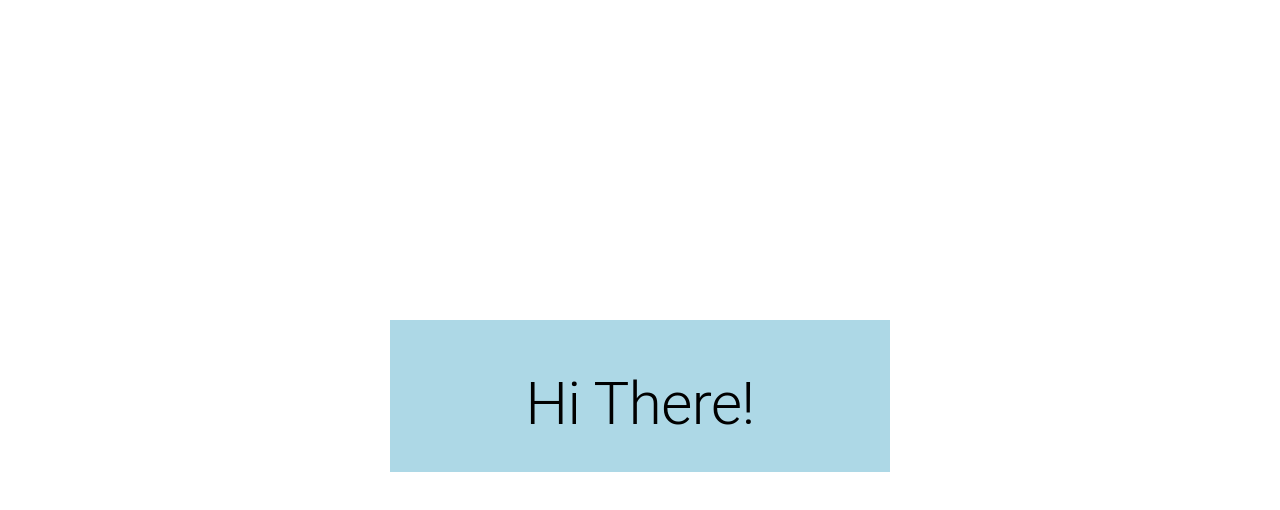
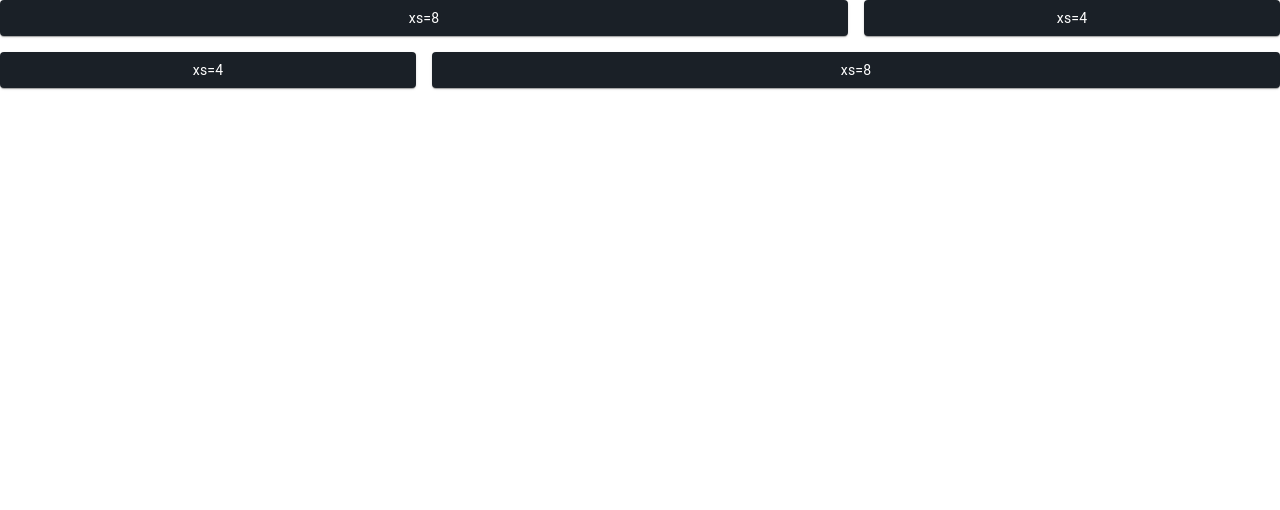
Before and after one commit to ravigunz/react-mui-03-grids, a React (Create React App) app: page / in a window 1280 px wide. Shown: the top 510 px of the page. Built offline with nearby package versions, Linux system fonts and the light colour scheme.

Commit message:
add basic grid

```diff
--- a/src/App.js
+++ b/src/App.js
@@ -1,33 +1,12 @@
-import logo from "./logo.svg";
 import "./App.css";
-import { Box } from "@mui/system";
-import { Typography } from "@mui/material";
+// import BoxSx from "./layouts/BoxSx";
+import BasicGrid from "./layouts/BasicGrid";
 
 function App() {
   return (
     <div className="App">
-      <Box
-        sx={{
-          mt: 40,
-          ml: "auto",
-          mr: "auto",
-          width: "500px",
-          bgcolor: "lightblue",
-          pt: 6,
-          pb: 4,
-          borderRadius: 0,
-          transition:
-            'border-radius 2s ease-in-out, transform 2s ease-in-out',
-          "&:hover": {
-            bgcolor: "#FF5733",
-            cursor: "pointer",
-            borderRadius: 100,
-            transform: "rotate(45deg)",
-          },
-        }}
-      >
-        <Typography variant="h2">Hi There!</Typography>
-      </Box>
+      {/* <BoxSx /> */}
+      <BasicGrid />
     </div>
   );
 }
--- /dev/null
+++ b/src/layouts/BasicGrid.js
@@ -0,0 +1,34 @@
+import * as React from 'react';
+import { styled } from '@mui/material/styles';
+import Box from '@mui/material/Box';
+import Paper from '@mui/material/Paper';
+import Grid from '@mui/material/Grid';
+
+const Item = styled(Paper)(({ theme }) => ({
+  backgroundColor: '#1A2027',
+  color: 'white',
+  ...theme.typography.body2,
+  padding: theme.spacing(1),
+  textAlign: 'center',
+}));
+
+export default function BasicGrid() {
+  return (
+    <Box sx={{ flexGrow: 1 }}>
+      <Grid container spacing={2}>
+        <Grid item xs={8}>
+          <Item>xs=8</Item>
+        </Grid>
+        <Grid item xs={4}>
+          <Item>xs=4</Item>
+        </Grid>
+        <Grid item xs={4}>
+          <Item>xs=4</Item>
+        </Grid>
+        <Grid item xs={8}>
+          <Item>xs=8</Item>
+        </Grid>
+      </Grid>
+    </Box>
+  );
+}
--- /dev/null
+++ b/src/layouts/BoxSx.js
@@ -0,0 +1,31 @@
+import React from 'react'
+import { Box, Typography } from "@mui/material";
+
+export default function BoxSx() {
+  return (
+    <div>
+        <Box
+        sx={{
+          mt: 40,
+          ml: "auto",
+          mr: "auto",
+          width: "500px",
+          bgcolor: "lightblue",
+          pt: 6,
+          pb: 4,
+          borderRadius: 0,
+          transition:
+            'border-radius 2s ease-in-out, transform 2s ease-in-out',
+          "&:hover": {
+            bgcolor: "#FF5733",
+            cursor: "pointer",
+            borderRadius: 100,
+            transform: "rotate(45deg)",
+          },
+        }}
+      >
+        <Typography variant="h2">Hi There!</Typography>
+      </Box>
+    </div>
+  )
+}
```
